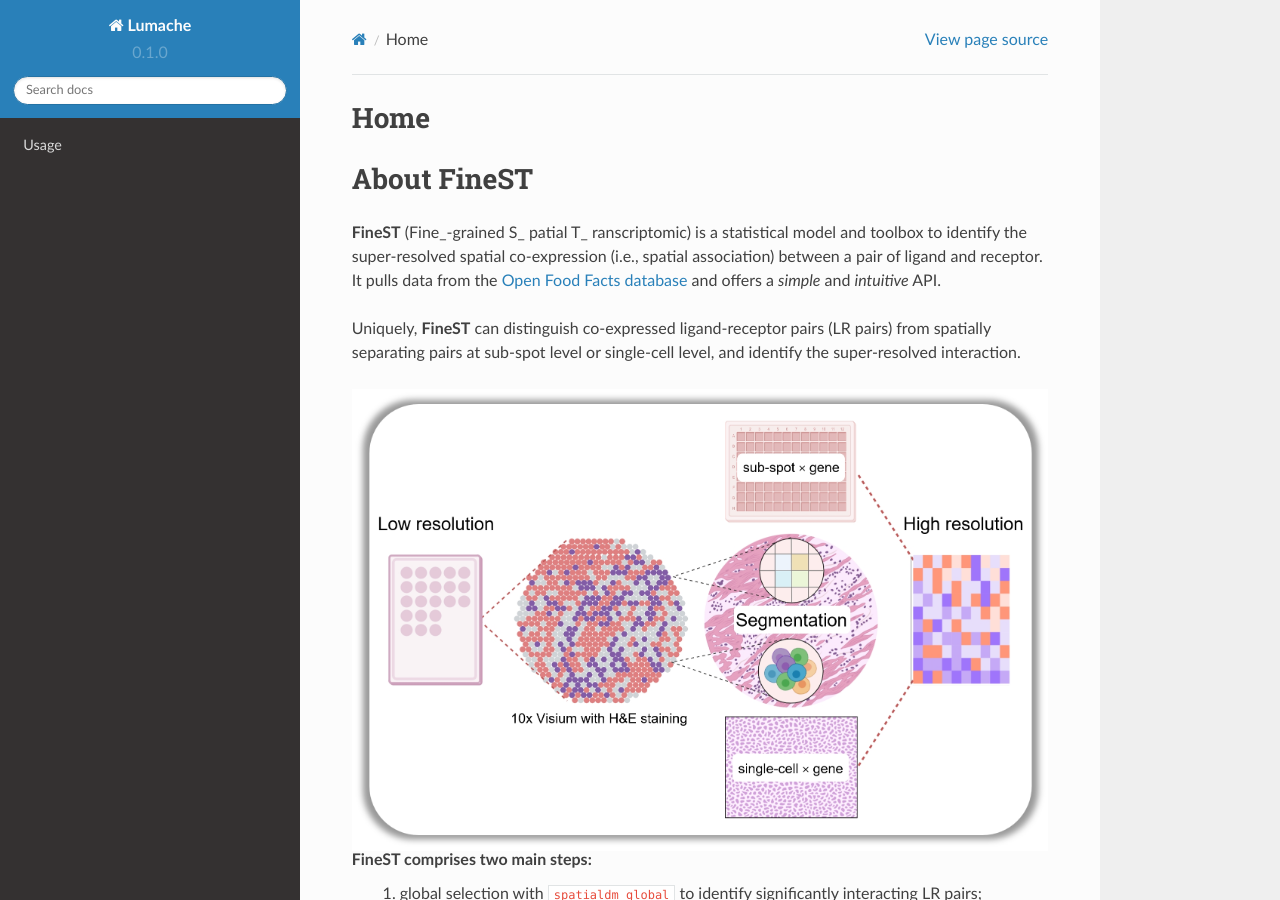
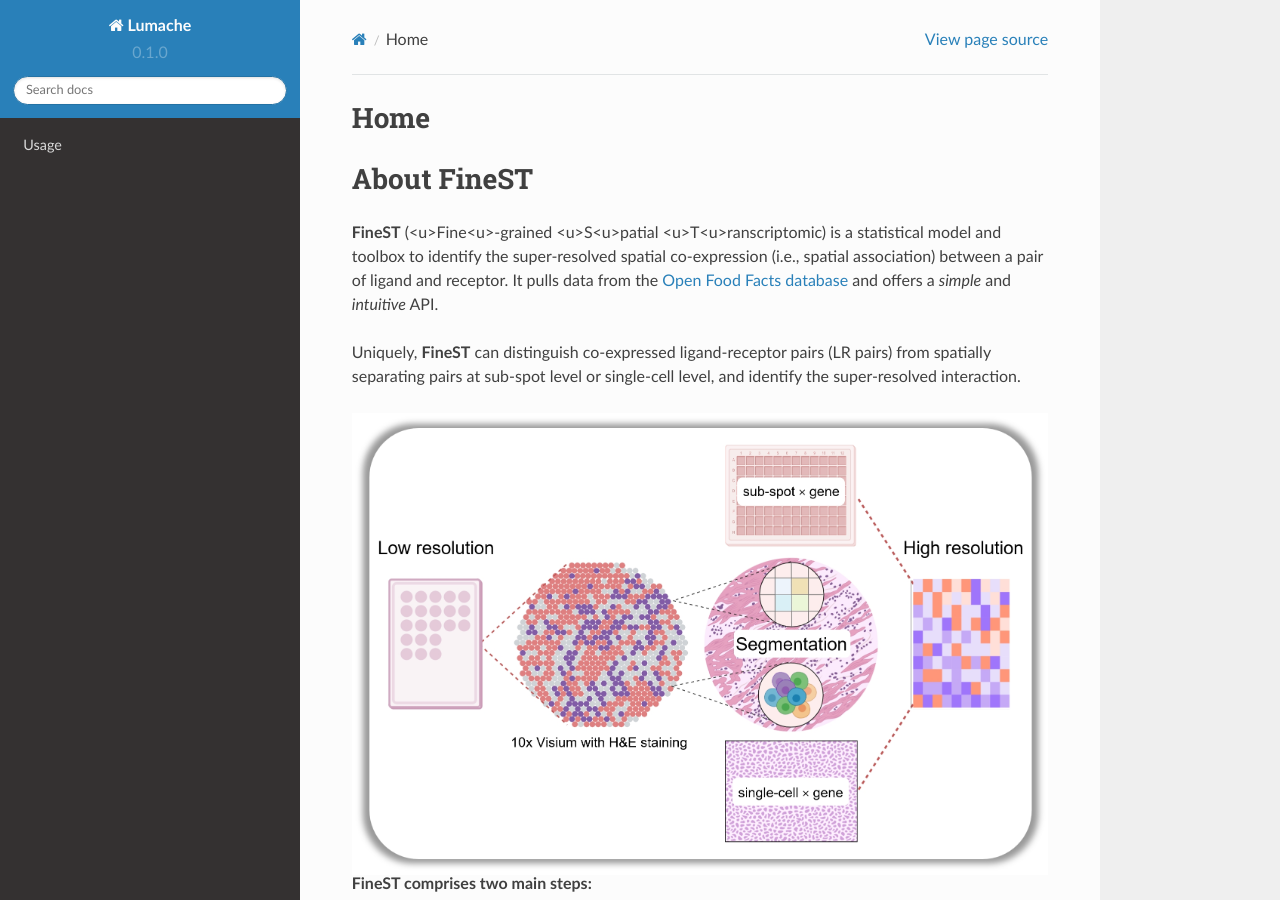
Before and after one commit to LingyuLi-math/FineST, a Sphinx documentation site: the page built from docs/source/index.rst, in a window 1280 px wide and 900 px high. Built offline with Sphinx 7.4.7 and the Read the Docs theme 2.0.0, drawn with Linux system fonts in a browser that asks for light colours; pages that are not in the unit, such as notebooks, are missing from menus.

```diff
--- a/docs/source/index.rst
+++ b/docs/source/index.rst
@@ -4,7 +4,7 @@ Home
 About FineST
 ===============
 
-**FineST** (Fine\_-grained S\_ patial T\_ ranscriptomic) is a statistical model and toolbox to identify the super-resolved spatial co-expression (i.e., spatial association) between a pair of ligand and receptor.
+**FineST** (<u>Fine<u>-grained <u>S<u>patial <u>T<u>ranscriptomic) is a statistical model and toolbox to identify the super-resolved spatial co-expression (i.e., spatial association) between a pair of ligand and receptor.
 It pulls data from the `Open Food Facts database <https://world.openfoodfacts.org/>`_
 and offers a *simple* and *intuitive* API.
 
```
